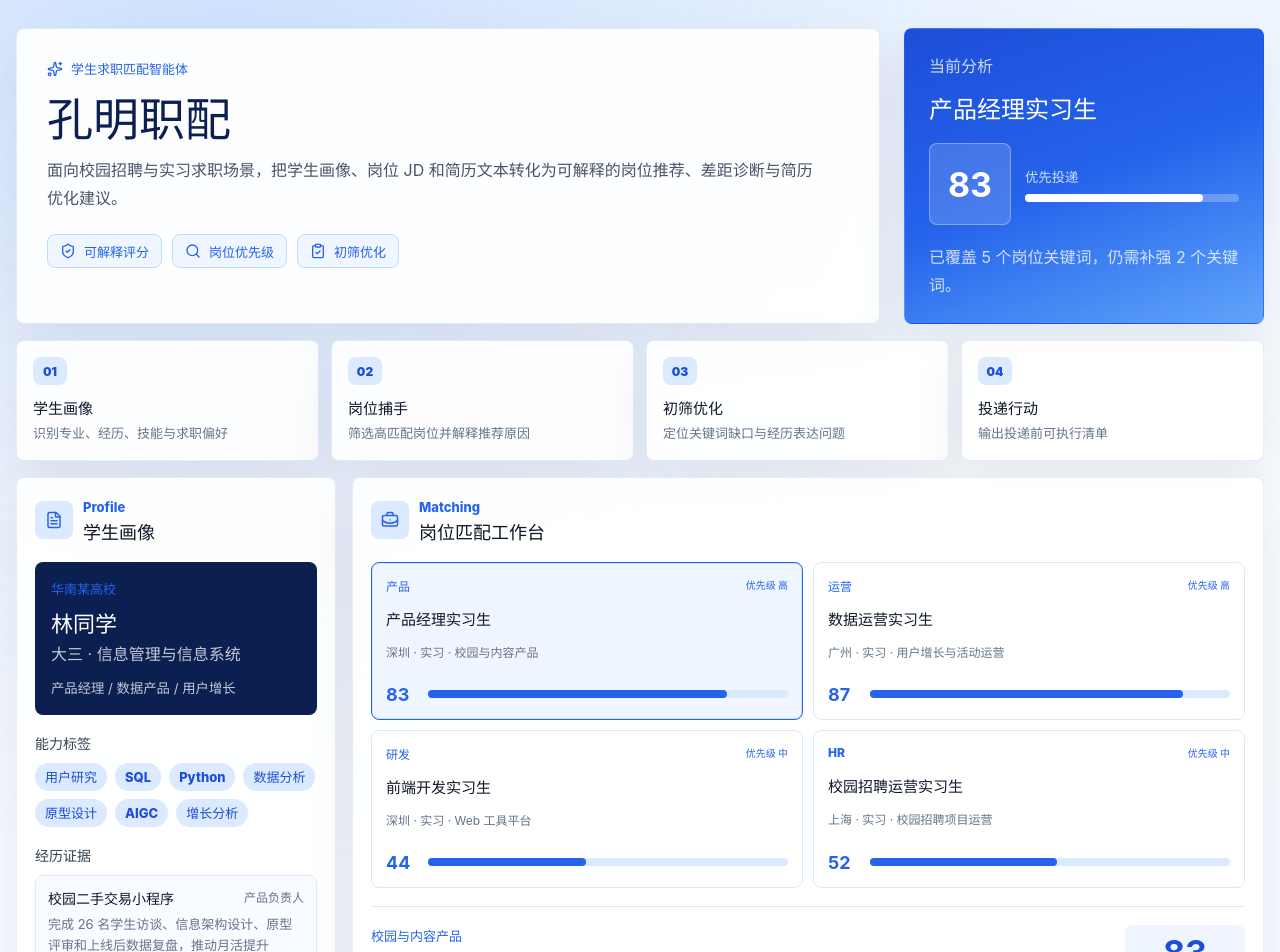
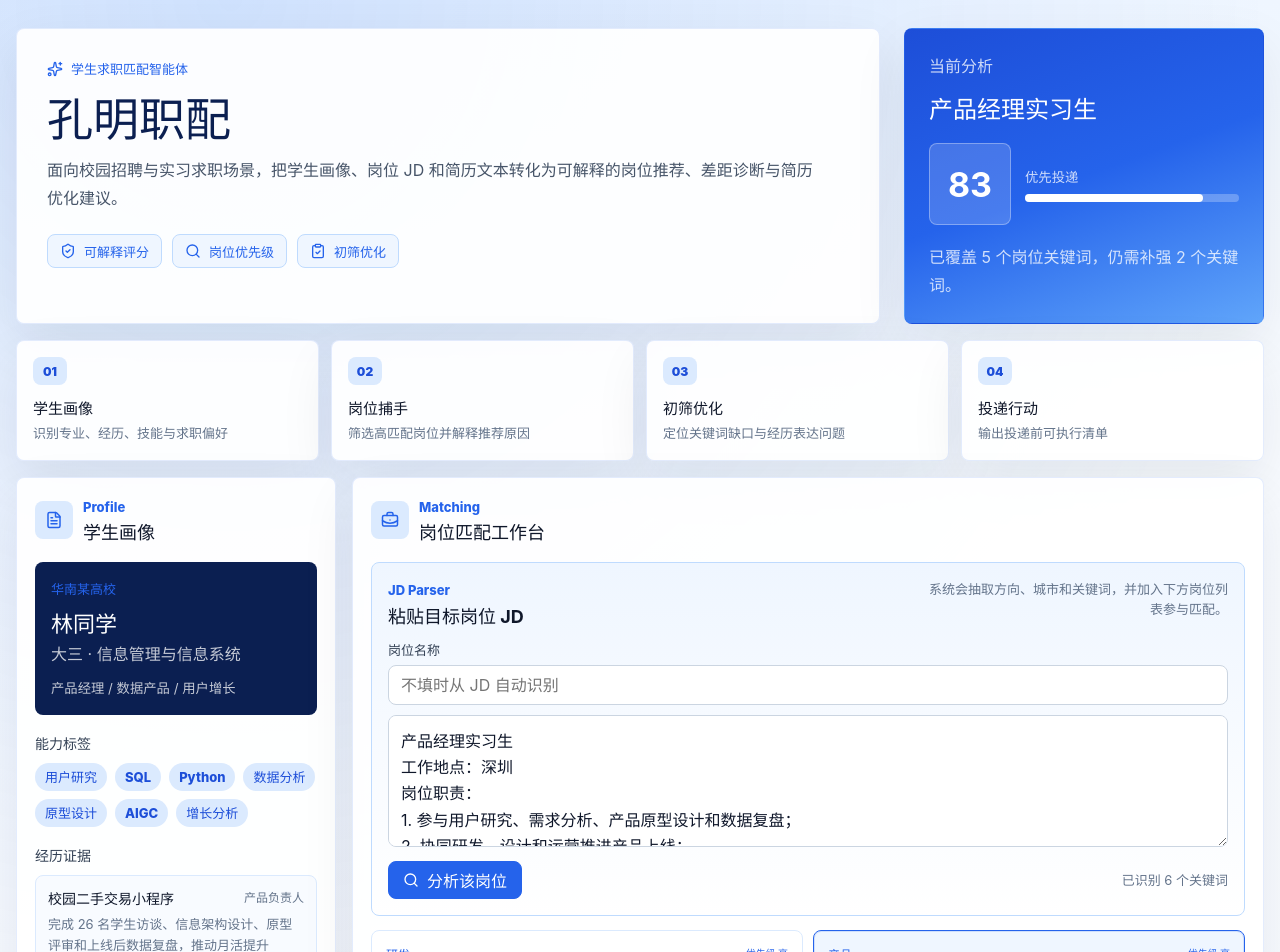
Before and after one commit to lljjcc426/Kongming-Student-Job-Matching-Agent, a React (Vite) app: page / in a window 1280 px wide. Shown: the top 952 px of the page. Built offline with nearby package versions, Linux system fonts and the light colour scheme.

Commit message:
feat: add custom jd analysis and report export

```diff
--- a/src/App.tsx
+++ b/src/App.tsx
@@ -1,5 +1,6 @@
 import { useMemo, useState, type ReactNode } from "react";
 import {
+  ArrowDownToLine,
   ArrowUpRight,
   BriefcaseBusiness,
   CheckCircle2,
@@ -12,7 +13,18 @@ import {
 } from "lucide-react";
 import { Bar, BarChart, CartesianGrid, ResponsiveContainer, Tooltip, XAxis, YAxis } from "recharts";
 import { jobs, studentProfile, type Job } from "./data";
+import { parseCustomJob } from "./jobParser";
 import { analyzeMatch, type MatchResult } from "./matchEngine";
+import { buildMatchReport, downloadTextFile } from "./report";
+
+const starterJd = `产品经理实习生
+工作地点：深圳
+岗位职责：
+1. 参与用户研究、需求分析、产品原型设计和数据复盘；
+2. 协同研发、设计和运营推进产品上线；
+3. 基于 SQL 或数据看板分析核心指标，输出优化建议。
+岗位要求：
+具备清晰的逻辑分析能力，熟悉原型设计工具，有校园项目或互联网产品实践经验。关注 AI 产品体验者优先。`;
 
 const toneOf = (score: number) => {
   if (score >= 82) return "strong";
@@ -23,8 +35,22 @@ const toneOf = (score: number) => {
 function App() {
   const [selectedJobId, setSelectedJobId] = useState(jobs[0].id);
   const [resumeText, setResumeText] = useState(studentProfile.resumeText);
-  const selectedJob = jobs.find((job) => job.id === selectedJobId) ?? jobs[0];
+  const [customTitle, setCustomTitle] = useState("");
+  const [customJdText, setCustomJdText] = useState(starterJd);
+
+  const customJob = useMemo(() => parseCustomJob(customTitle, customJdText), [customTitle, customJdText]);
+  const availableJobs = useMemo(() => (customJob ? [customJob, ...jobs] : jobs), [customJob]);
+  const selectedJob = availableJobs.find((job) => job.id === selectedJobId) ?? availableJobs[0];
   const result = useMemo(() => analyzeMatch(studentProfile, selectedJob, resumeText), [resumeText, selectedJob]);
+
+  const handleUseCustomJob = () => {
+    if (customJob) setSelectedJobId(customJob.id);
+  };
+
+  const handleDownloadReport = () => {
+    const report = buildMatchReport(studentProfile, selectedJob, result, resumeText);
+    downloadTextFile("kongming-match-report.md", report);
+  };
 
   return (
     <main className="app-shell">
@@ -75,8 +101,32 @@ function App() {
 
         <section className="match-column">
           <Panel eyebrow="Matching" title="岗位匹配工作台" icon={<BriefcaseBusiness size={18} />}>
+            <div className="jd-lab">
+              <div className="section-head compact">
+                <div>
+                  <span>JD Parser</span>
+                  <h3>粘贴目标岗位 JD</h3>
+                </div>
+                <p>系统会抽取方向、城市和关键词，并加入下方岗位列表参与匹配。</p>
+              </div>
+              <div className="field-row">
+                <label>
+                  <span>岗位名称</span>
+                  <input value={customTitle} onChange={(event) => setCustomTitle(event.target.value)} placeholder="不填时从 JD 自动识别" />
+                </label>
+              </div>
+              <textarea className="jd-textarea" value={customJdText} onChange={(event) => setCustomJdText(event.target.value)} aria-label="目标岗位 JD" />
+              <div className="jd-actions">
+                <button type="button" className="primary-action" onClick={handleUseCustomJob} disabled={!customJob}>
+                  <Search size={16} />
+                  分析该岗位
+                </button>
+                <span>{customJob ? `已识别 ${customJob.keywords.length} 个关键词` : "JD 至少需要 20 个字"}</span>
+              </div>
+            </div>
+
             <div className="job-board">
-              {jobs.map((job) => (
+              {availableJobs.map((job) => (
                 <JobCard
                   key={job.id}
                   job={job}
@@ -144,6 +194,11 @@ function App() {
               </div>
               <b>{result.total}</b>
             </div>
+
+            <button type="button" className="secondary-action" onClick={handleDownloadReport}>
+              <ArrowDownToLine size={16} />
+              下载分析报告
+            </button>
 
             <InfoBlock title="匹配优势">
               <BulletList items={result.strengths} icon="check" />
--- /dev/null
+++ b/src/jobParser.ts
@@ -0,0 +1,81 @@
+import type { Job } from "./data";
+
+const keywordBank = [
+  "SQL",
+  "Python",
+  "JavaScript",
+  "React",
+  "TypeScript",
+  "CSS",
+  "用户研究",
+  "原型设计",
+  "需求分析",
+  "数据分析",
+  "数据复盘",
+  "增长分析",
+  "用户分层",
+  "A/B 测试",
+  "报表",
+  "活动运营",
+  "内容运营",
+  "沟通协调",
+  "候选人体验",
+  "AI 工具",
+  "AI 产品",
+  "工程化",
+  "性能优化",
+  "组件化",
+];
+
+const inferTrack = (text: string) => {
+  if (/前端|研发|React|JavaScript|TypeScript|工程化/i.test(text)) return "研发";
+  if (/数据|SQL|Python|增长|分析|报表/i.test(text)) return "数据";
+  if (/运营|活动|内容|用户增长/i.test(text)) return "运营";
+  if (/招聘|候选人|HR|人力/i.test(text)) return "HR";
+  return "产品";
+};
+
+const inferCity = (text: string) => {
+  const cities = ["深圳", "广州", "上海", "北京", "杭州", "成都", "武汉"];
+  return cities.find((city) => text.includes(city)) ?? "待确认";
+};
+
+const inferTitle = (title: string, text: string) => {
+  if (title.trim()) return title.trim();
+  const titleLine = text
+    .split(/\r?\n/)
+    .map((line) => line.trim())
+    .find((line) => /实习|岗位|工程师|产品|运营|分析/.test(line));
+  return titleLine || "自定义岗位";
+};
+
+const extractLines = (text: string, fallback: string[]) => {
+  const lines = text
+    .split(/\r?\n|；|。/)
+    .map((line) => line.replace(/^[-*•\d.、\s]+/, "").trim())
+    .filter((line) => line.length >= 8);
+  return lines.slice(0, 3).length ? lines.slice(0, 3) : fallback;
+};
+
+export function parseCustomJob(title: string, jdText: string): Job | null {
+  const text = jdText.trim();
+  if (text.length < 20) return null;
+
+  const keywords = keywordBank.filter((keyword) => text.toLowerCase().includes(keyword.toLowerCase()));
+  const track = inferTrack(text);
+
+  return {
+    id: "custom-jd",
+    title: inferTitle(title, text),
+    track,
+    city: inferCity(text),
+    level: /实习/.test(text) ? "实习" : "岗位",
+    companyScenario: "自定义岗位 JD",
+    summary: text.slice(0, 86) + (text.length > 86 ? "..." : ""),
+    responsibilities: extractLines(text, ["理解岗位职责并拆解核心任务", "结合简历经历寻找可证明的能力证据", "准备与岗位要求相关的项目表达"]),
+    requirements: extractLines(text, ["补齐岗位关键词", "突出项目经历中的行动与结果", "说明求职动机与岗位方向的关联"]),
+    bonus: keywords.slice(0, 3).length ? keywords.slice(0, 3).map((keyword) => `简历中能清晰呈现 ${keyword}`) : ["有相关项目经历", "能提供量化结果", "表达清晰且结构完整"],
+    keywords: keywords.length ? keywords : ["需求分析", "数据分析", "沟通协调", "项目复盘", "AI 工具"],
+    priority: "高",
+  };
+}
--- /dev/null
+++ b/src/report.ts
@@ -0,0 +1,57 @@
+import type { Job, StudentProfile } from "./data";
+import type { MatchResult } from "./matchEngine";
+
+export function buildMatchReport(profile: StudentProfile, job: Job, result: MatchResult, resumeText: string) {
+  return `# 孔明职配分析报告
+
+## 目标岗位
+
+- 岗位名称：${job.title}
+- 岗位方向：${job.track}
+- 城市：${job.city}
+- 匹配评分：${result.total}
+- 投递建议：${result.verdict}
+
+## 学生画像摘要
+
+- 学生：${profile.name}
+- 年级与专业：${profile.grade}，${profile.major}
+- 求职方向：${profile.target}
+- 能力标签：${profile.skills.join("、")}
+
+## 匹配优势
+
+${result.strengths.map((item) => `- ${item}`).join("\n")}
+
+## 风险与差距
+
+${result.risks.map((item) => `- ${item}`).join("\n")}
+
+## 关键词覆盖
+
+- 已覆盖：${result.coveredKeywords.join("、") || "暂无"}
+- 需补强：${result.missingKeywords.join("、") || "暂无"}
+
+## 简历优化动作
+
+${result.resumeActions.map((item) => `- ${item.title}：${item.detail}`).join("\n")}
+
+## 投递前清单
+
+${result.actionPlan.map((item, index) => `${index + 1}. ${item}`).join("\n")}
+
+## 当前简历文本
+
+${resumeText.trim()}
+`;
+}
+
+export function downloadTextFile(filename: string, content: string) {
+  const blob = new Blob([content], { type: "text/markdown;charset=utf-8" });
+  const url = URL.createObjectURL(blob);
+  const anchor = document.createElement("a");
+  anchor.href = url;
+  anchor.download = filename;
+  anchor.click();
+  URL.revokeObjectURL(url);
+}
--- a/src/styles.css
+++ b/src/styles.css
@@ -19,7 +19,8 @@ body {
 }
 
 button,
-textarea {
+textarea,
+input {
   font: inherit;
 }
 
@@ -374,9 +375,101 @@ textarea {
 }
 
 textarea:focus,
-.job-card:focus {
+.job-card:focus,
+input:focus {
   outline: 3px solid rgba(37, 99, 235, 0.2);
   outline-offset: 2px;
+}
+
+.jd-lab {
+  padding: 16px;
+  border: 1px solid #bfdbfe;
+  border-radius: 8px;
+  background: linear-gradient(180deg, #eff6ff 0%, #ffffff 100%);
+  margin-bottom: 14px;
+}
+
+.section-head.compact {
+  align-items: start;
+  margin-bottom: 12px;
+}
+
+.field-row {
+  display: grid;
+  gap: 10px;
+  margin-bottom: 10px;
+}
+
+.field-row label {
+  display: grid;
+  gap: 6px;
+}
+
+.field-row label span {
+  color: #334155;
+  font-size: 13px;
+  font-weight: 800;
+}
+
+input {
+  width: 100%;
+  height: 40px;
+  border: 1px solid #cbd5e1;
+  border-radius: 8px;
+  padding: 0 12px;
+  background: #fff;
+  color: #0f172a;
+}
+
+.jd-textarea {
+  min-height: 132px;
+}
+
+.jd-actions {
+  display: flex;
+  justify-content: space-between;
+  gap: 12px;
+  align-items: center;
+  margin-top: 10px;
+}
+
+.jd-actions > span {
+  color: #64748b;
+  font-size: 13px;
+}
+
+.primary-action,
+.secondary-action {
+  display: inline-flex;
+  align-items: center;
+  justify-content: center;
+  gap: 8px;
+  min-height: 38px;
+  border-radius: 8px;
+  font-weight: 800;
+  cursor: pointer;
+}
+
+.primary-action {
+  border: 1px solid #2563eb;
+  padding: 0 14px;
+  background: #2563eb;
+  color: #fff;
+}
+
+.primary-action:disabled {
+  border-color: #cbd5e1;
+  background: #e2e8f0;
+  color: #64748b;
+  cursor: not-allowed;
+}
+
+.secondary-action {
+  width: 100%;
+  margin-top: 12px;
+  border: 1px solid #bfdbfe;
+  background: #fff;
+  color: #1d4ed8;
 }
 
 .job-board {
```
Also changed, not shown: scripts/verify-ui.cjs (+11 -3 lines).
